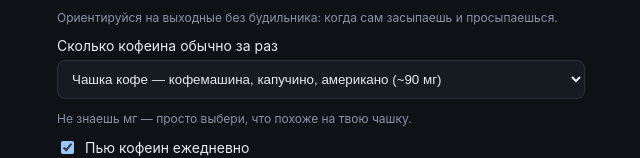
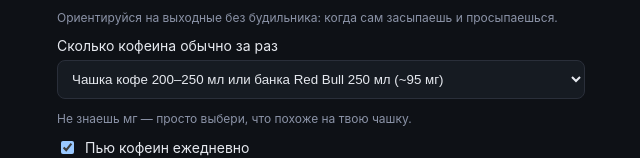
Before and after one commit to iserdario-tech/pospat, a React (Vite) app: page / in a window 1280 px wide. Shown: the part 324-482 px from the top of the page, without its empty margins (319-959 px from the left). Built offline with nearby package versions, Linux system fonts and the light colour scheme.

Commit message:
ui: accurate caffeine amounts (coffee ~95mg, Red Bull 250=80mg)

```diff
--- a/src/ui/Onboarding.tsx
+++ b/src/ui/Onboarding.tsx
@@ -11,7 +11,7 @@ const emptyScreener: ScreenerAnswers = {
 export function Onboarding({ onDone }: { onDone: (p: Profile, s: ScreenerResult) => void }) {
   const [form, setForm] = useState<OnboardingForm>({
     wakeHM: "07:00", bedHM: "23:00", chronotype: "intermediate",
-    caffeineMg: 90, caffeineRegular: true, napPossible: true,
+    caffeineMg: 95, caffeineRegular: true, napPossible: true,
   });
   const [scr, setScr] = useState<ScreenerAnswers>(emptyScreener);
   const set = (patch: Partial<OnboardingForm>) => setForm({ ...form, ...patch });
@@ -39,10 +39,10 @@ export function Onboarding({ onDone }: { onDone: (p: Profile, s: ScreenerResult)
       <label className="fld">Сколько кофеина обычно за раз
         <select value={form.caffeineMg} onChange={e=>set({ caffeineMg: Number(e.target.value) })}>
           <option value={0}>Не пью кофеин</option>
-          <option value={40}>Чай или кола (~40 мг)</option>
-          <option value={90}>Чашка кофе — кофемашина, капучино, американо (~90 мг)</option>
-          <option value={180}>Крепкий / двойной / большая кружка (~180 мг)</option>
-          <option value={300}>Энергетик или очень крепкий (~300 мг)</option>
+          <option value={35}>Кола или зелёный чай (~35 мг)</option>
+          <option value={60}>Чёрный чай, растворимый кофе или 1 эспрессо (~60 мг)</option>
+          <option value={95}>Чашка кофе 200–250 мл или банка Red Bull 250 мл (~95 мг)</option>
+          <option value={150}>Двойной кофе или большой энергетик 0.5 л (~150 мг)</option>
         </select>
       </label>
       <p className="muted small">Не знаешь мг — просто выбери, что похоже на твою чашку.</p>
```
